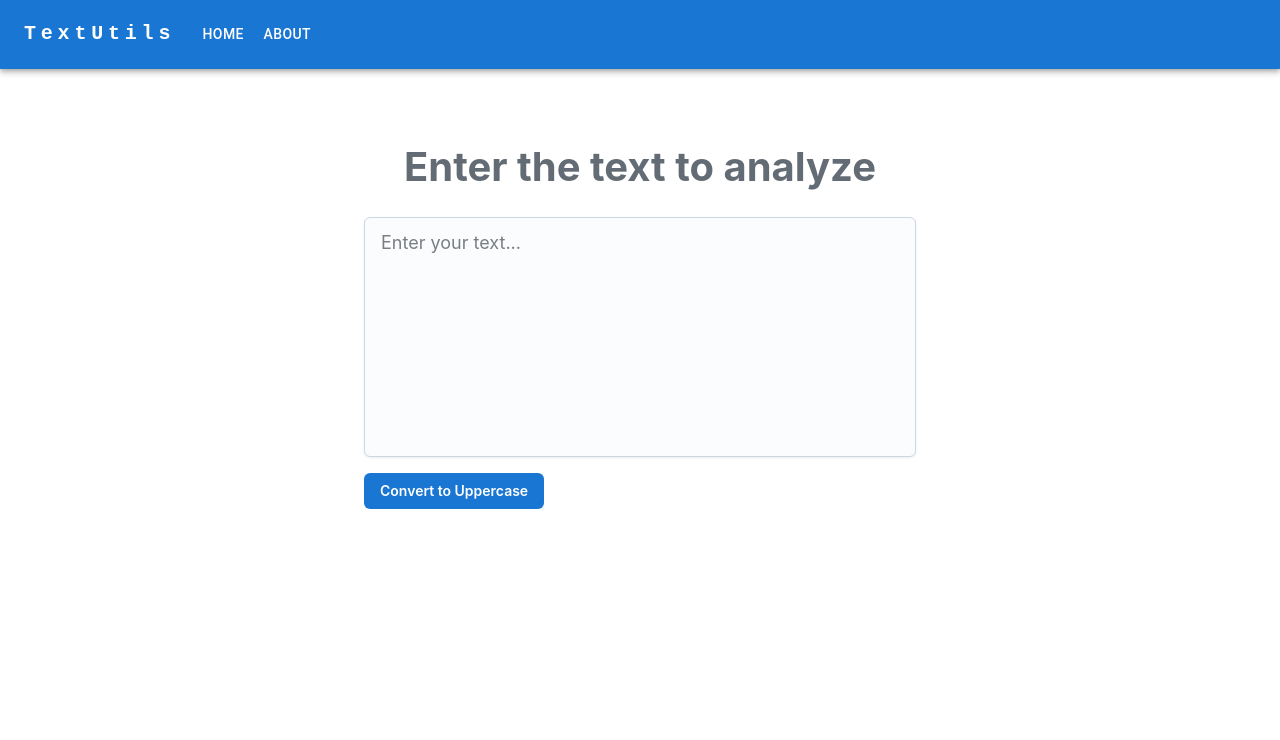
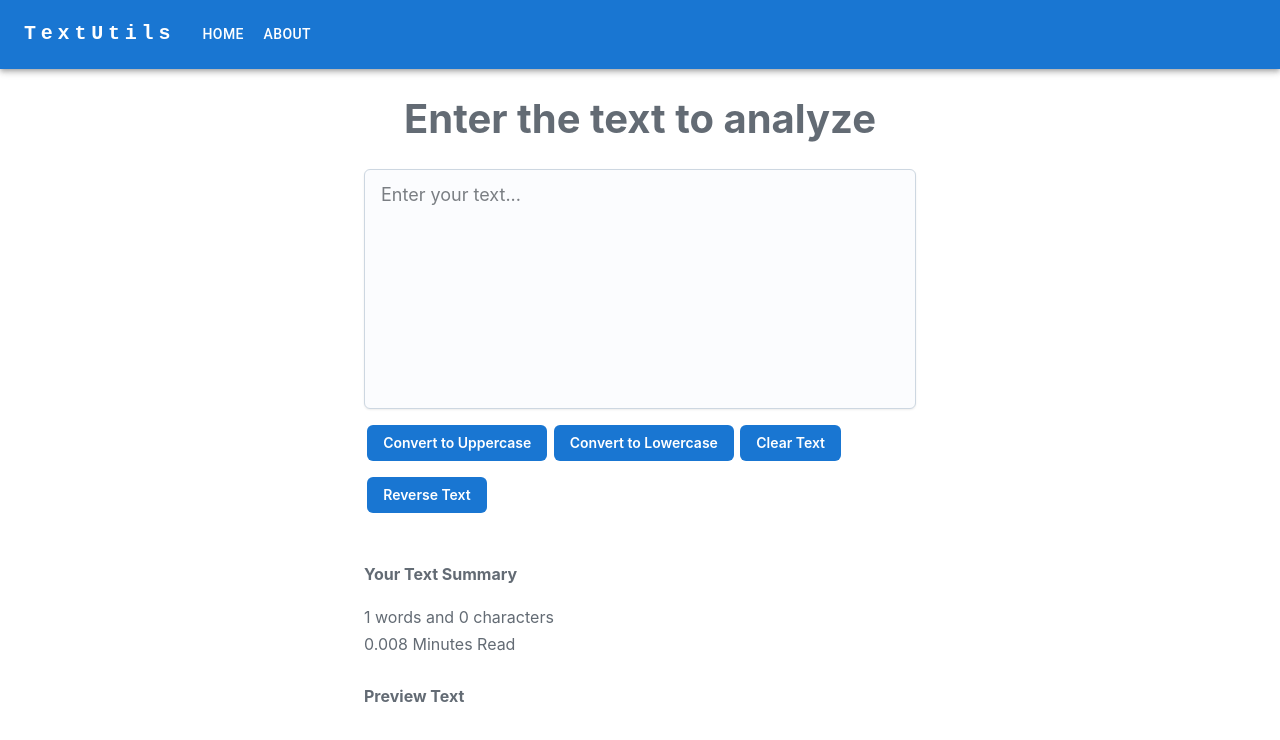
Before and after one commit to eyekavya/TextUtils, a React (Create React App) app: page / in a window 1280 px wide. Shown: the top 740 px of the page. Built offline with nearby package versions, Linux system fonts and the light colour scheme.

Commit message:
Added functionality

```diff
--- a/src/App.css
+++ b/src/App.css
@@ -36,3 +36,7 @@
     transform: rotate(360deg);
   }
 }
+
+.css-1tclrec-JoyButton-root:hover {
+  background-color: #1c6dbe !important;
+}
--- a/src/components/Heading.js
+++ b/src/components/Heading.js
@@ -5,7 +5,7 @@ function Heading(props) {
   return (
     <>
       <Typography
-        sx={{ mt: "4rem", fontSize: 40 }}
+        sx={{ mt: "1rem", fontSize: 40 }}
         align="center"
         variant="h1"
         component="h2"
--- a/src/components/TextForm.js
+++ b/src/components/TextForm.js
@@ -1,8 +1,38 @@
-import React from "react";
+import React, { useState } from "react";
 import Textarea from "@mui/joy/Textarea";
 import Button from "@mui/joy/Button";
+import { Typography } from "@mui/joy";
 
 function TextForm() {
+  const [text, setText] = useState("");
+
+  function handleUpClick() {
+    let newText = text.toUpperCase();
+    setText(newText);
+  }
+
+  function handleLowClick() {
+    let newText = text.toLowerCase();
+    setText(newText);
+  }
+
+  function handleClrClick() {
+    let newText = "";
+    setText(newText);
+  }
+
+  function handleRevClick() {
+    let newText = text.split("").reverse().join("");
+    setText(newText);
+  }
+
+  function handleOnChange(event) {
+    // console.log(event);
+    // console.log(event.target);
+    // console.log(event.target.value);
+    setText(event.target.value);
+  }
+
   return (
     <>
       <Textarea
@@ -12,10 +42,80 @@ function TextForm() {
         placeholder="Enter your text..."
         size="lg"
         variant="outlined"
+        value={text}
+        onChange={handleOnChange}
       />
-      <Button sx={{ background: "#1976d2", color: "white", mt: "1rem" }}>
+      <Button
+        sx={{
+          background: "#1976d2",
+          color: "white",
+          mt: "1rem",
+          mx: "0.2rem",
+          // transition: "none",
+        }}
+        onClick={handleUpClick}
+      >
         Convert to Uppercase
       </Button>
+
+      <Button
+        sx={{
+          background: "#1976d2",
+          color: "white",
+          mt: "1rem",
+          mx: "0.2rem",
+          // transition: "none",
+        }}
+        onClick={handleLowClick}
+      >
+        Convert to Lowercase
+      </Button>
+
+      <Button
+        sx={{
+          background: "#1976d2",
+          color: "white",
+          mt: "1rem",
+          mx: "0.2rem",
+          // transition: "none",
+        }}
+        onClick={handleClrClick}
+      >
+        Clear Text
+      </Button>
+
+      <Button
+        sx={{
+          background: "#1976d2",
+          color: "white",
+          mt: "1rem",
+          mx: "0.2rem",
+          // transition: "none",
+        }}
+        onClick={handleRevClick}
+      >
+        Reverse Text
+      </Button>
+
+      <Typography variant="h1" component="h2" sx={{ mt: "3rem", mb: "1rem" }}>
+        Your Text Summary
+      </Typography>
+      <Typography variant="h2">
+        {text.split(" ").length} words and {text.length} characters
+      </Typography>
+      <Typography variant="h2">
+        {0.008 * text.split(" ").length} Minutes Read
+      </Typography>
+      <Typography
+        variant="h1"
+        component="h2"
+        sx={{ mt: "1.5rem", mb: "0.5em" }}
+      >
+        Preview Text
+      </Typography>
+      <Typography variant="h2" sx={{ maxWidth: "552px" }}>
+        {text}
+      </Typography>
     </>
   );
 }
```
Also changed, not shown: src/components/About.js (added).
